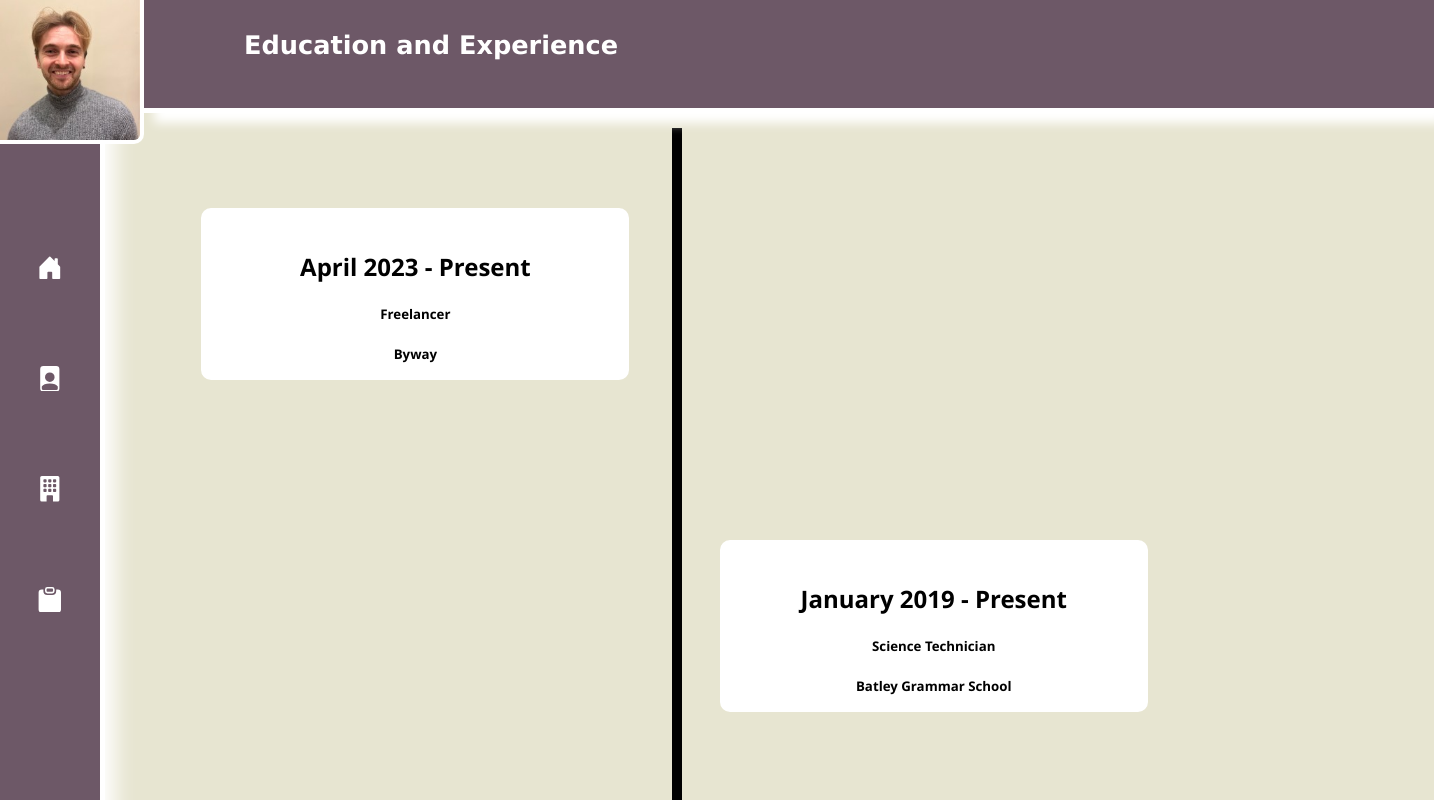
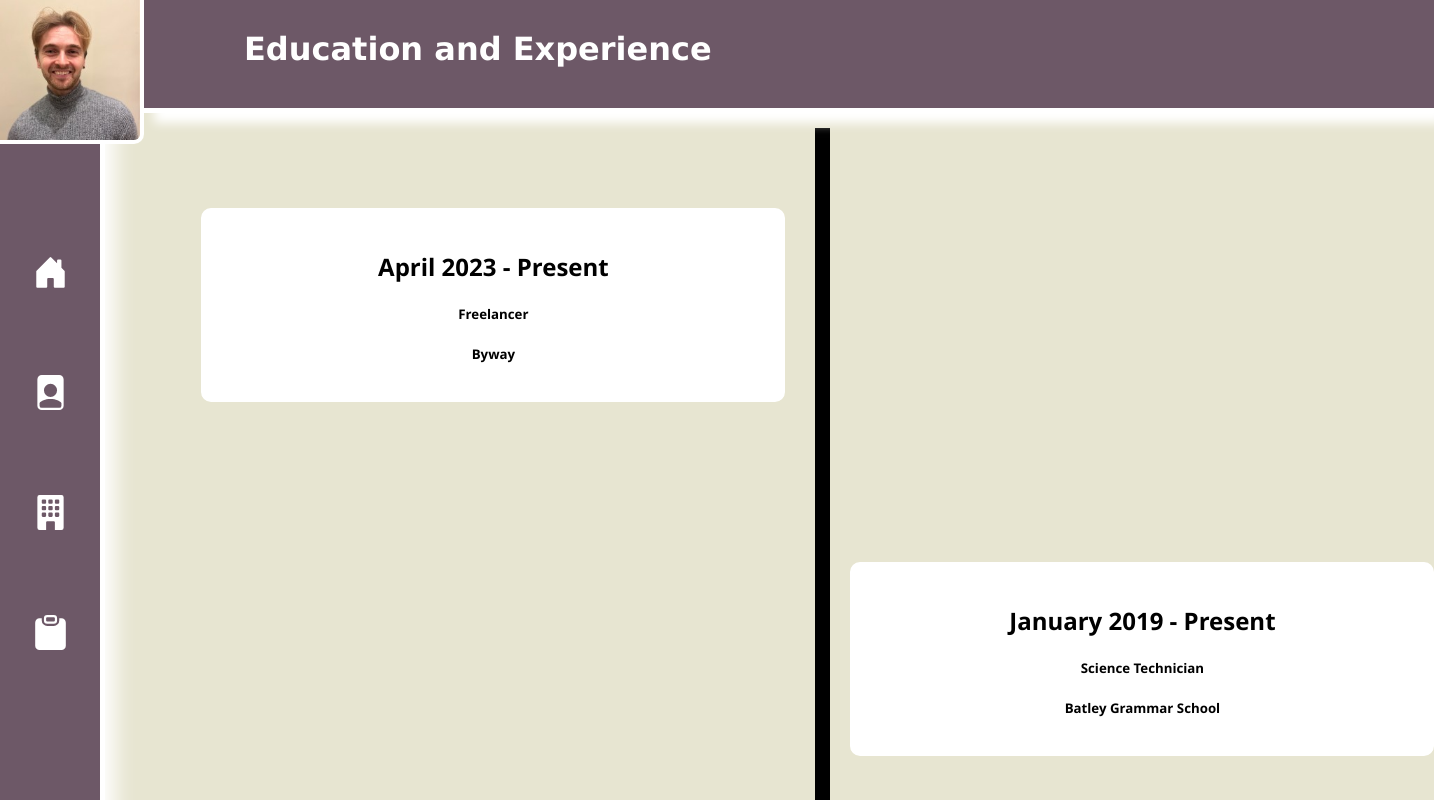
Before and after one commit to SamBaldwin4566/portfolio, a React (Create React App) app: page /experience in a window 1280 px wide. Shown: the top 800 px of the page, 1434 px wide, since content can reach past the window. Built offline with nearby package versions, Linux system fonts and the light colour scheme.

Commit message:
css bug fixes for experience

```diff
--- a/src/App.css
+++ b/src/App.css
@@ -24,7 +24,7 @@ body {
 
 }
 .icon {
-  font-size: 2vw;
+  font-size: 35px;
   color: white
 }
 
@@ -196,7 +196,7 @@ a {
 
 .pageHeading {
   color:white;
-  font-size: 2vw;
+  font-size: 32px;
   height: 6vh;
   margin-left: 144px;
   /* background-color: rgb(16, 152, 80); */
@@ -233,7 +233,7 @@ a {
   position: absolute;
   top:0;
   bottom: 0;
-  width: 10px;
+  width: 15px;
   background-color: black;
 
 
@@ -250,8 +250,8 @@ a {
   margin-top: 80px;
   margin-bottom:80px;
   text-align:center;
-  width: 30vw;
-  height:10vw;
+  width: 540px;
+  height:150px;
   border:white solid 2px;
 }
 
@@ -272,8 +272,8 @@ a {
   margin-top:80px;
   margin-bottom: 80px;
   text-align:center;
-  width: 30vw;
-  height: 10vw;
+  width: 540px;
+  height: 150px;
   border:white solid 2px;
 }
 .expRight:hover {
@@ -287,12 +287,12 @@ a {
   font-size: 12px;
   grid-column: 1;
   background-color: rgb(210, 207, 207);
-  width:30vw;
-  height: 18vw;
+  width:530px;
+  height: 300px;
   margin-right: 30px;
   margin-left: 30px;
   margin-top: 10px;
-  padding: 12px;
+  padding: 15px;
   border-radius:30px;
 }
 
@@ -302,10 +302,11 @@ a {
     position:absolute;
     height:0;
     width:0;
-    left:33vw;
+    left:589px;
     top: 10vw;
     border:20px solid transparent;
     border-left: 20px solid rgb(210, 207, 207);
+
 
 }
 
@@ -313,13 +314,13 @@ a {
   font-size: 12px;
   grid-column: 3;
   background-color: rgb(210, 207, 207);
-  width:30vw;
-  height: 18vw;
+  width:530px;
+  height: 300px;
   margin-right: 30px;
   margin-left: 50px;
   margin-top: 20px;
   margin-bottom:-20px;
-  padding:12px;
+  padding:15px;
   border-radius:30px;
 
 
```
